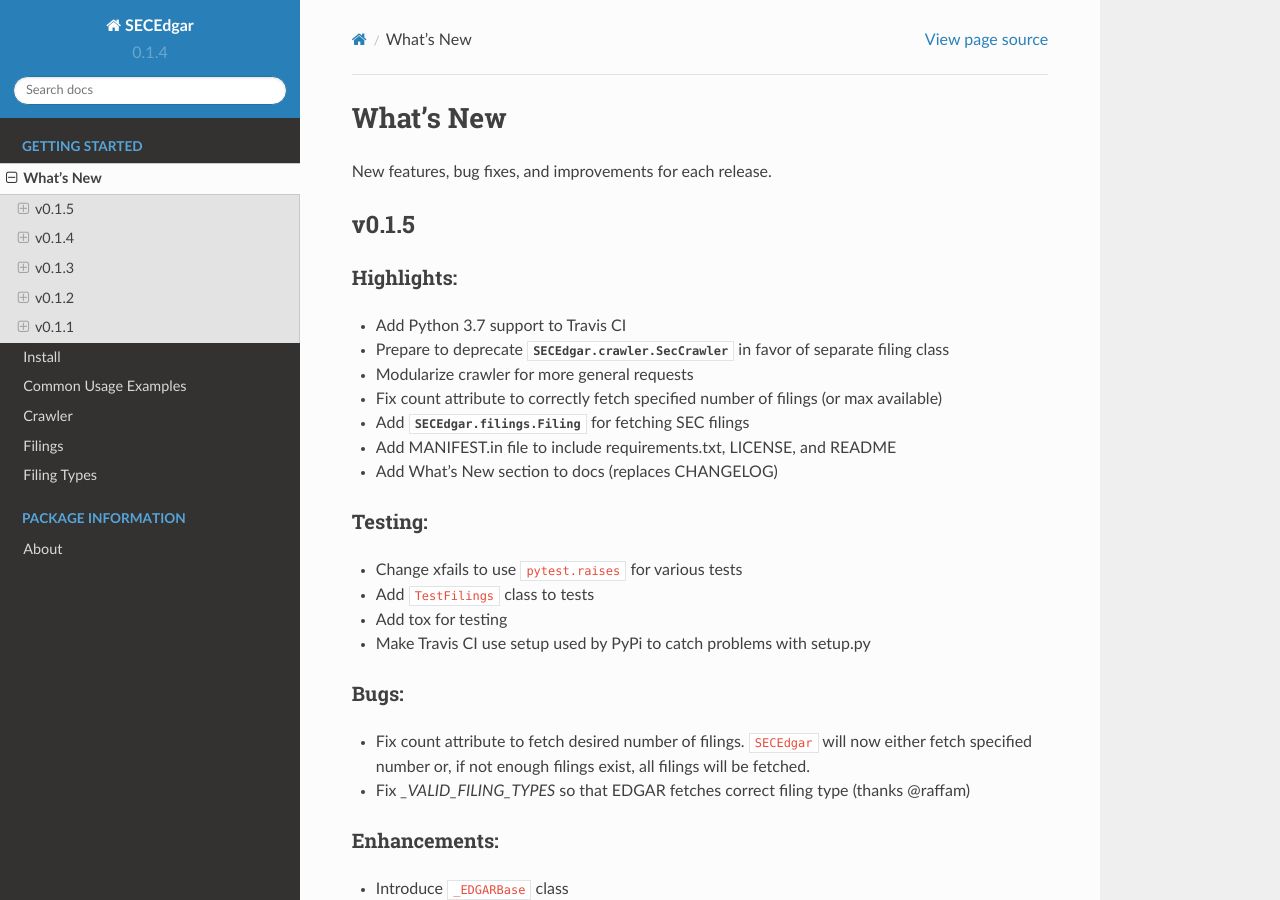
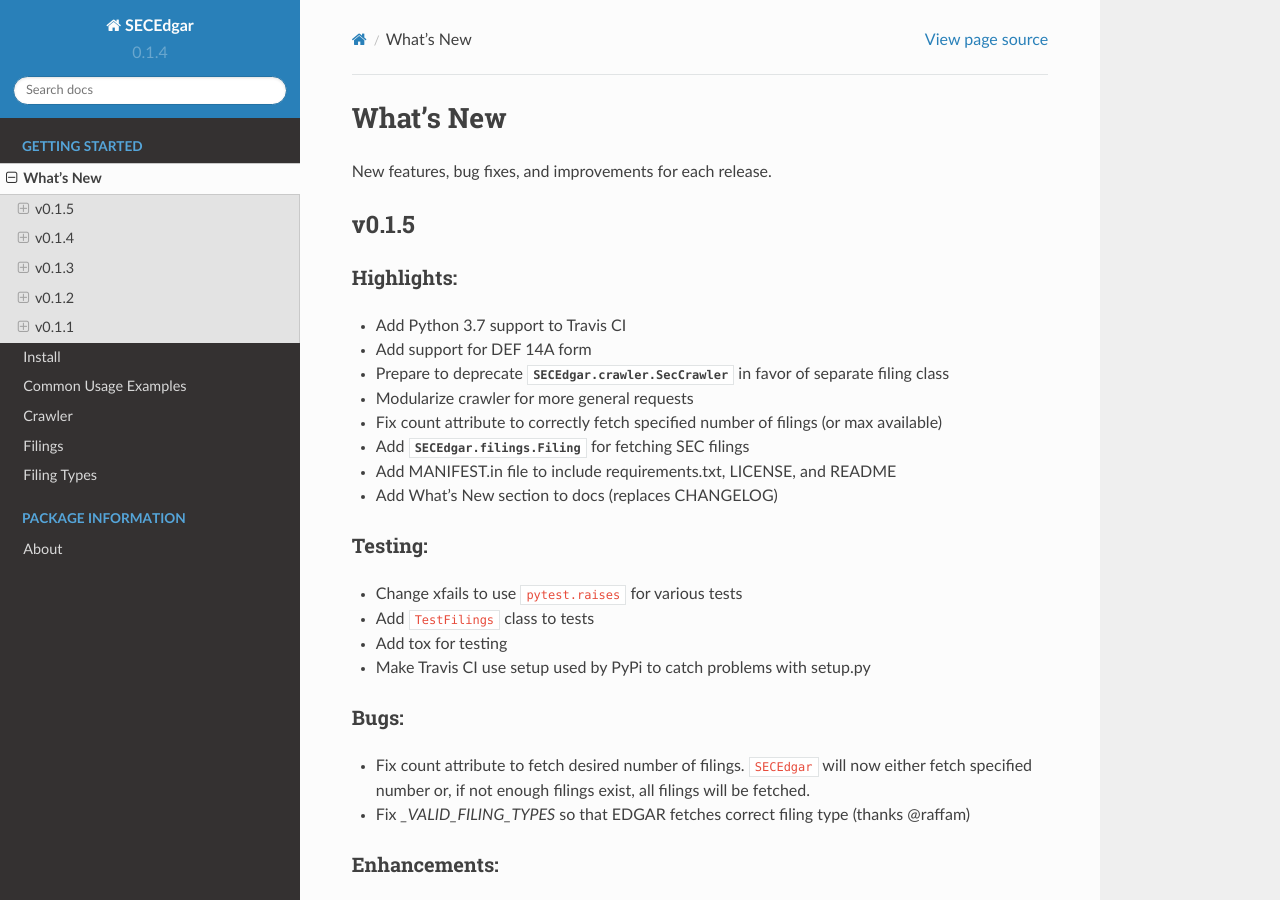
Before and after one commit to sec-edgar/sec-edgar, a Sphinx documentation site: the page built from docs/source/whatsnew.rst, in a window 1280 px wide and 900 px high. Built offline with Sphinx 7.4.7 and the Read the Docs theme 2.0.0, drawn with Linux system fonts in a browser that asks for light colours.

Commit message:
Update whatsnew

```diff
--- a/docs/source/whatsnew/v0.1.5.txt
+++ b/docs/source/whatsnew/v0.1.5.txt
@@ -7,6 +7,7 @@
 ~~~~~~~~~~~
 
 * Add Python 3.7 support to Travis CI
+* Add support for DEF 14A form
 * Prepare to deprecate :class:`SECEdgar.crawler.SecCrawler` in favor of separate filing class
 * Modularize crawler for more general requests
 * Fix count attribute to correctly fetch specified number of filings (or max available)
```
